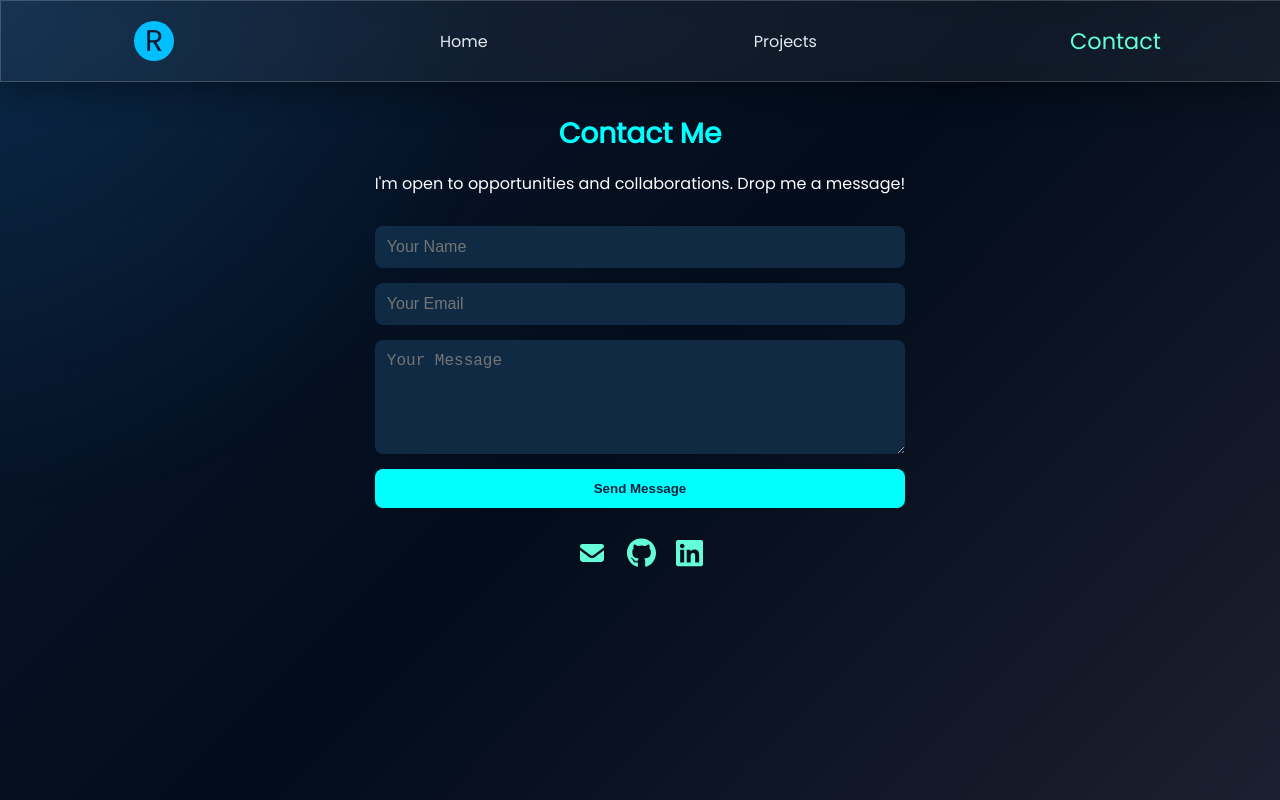
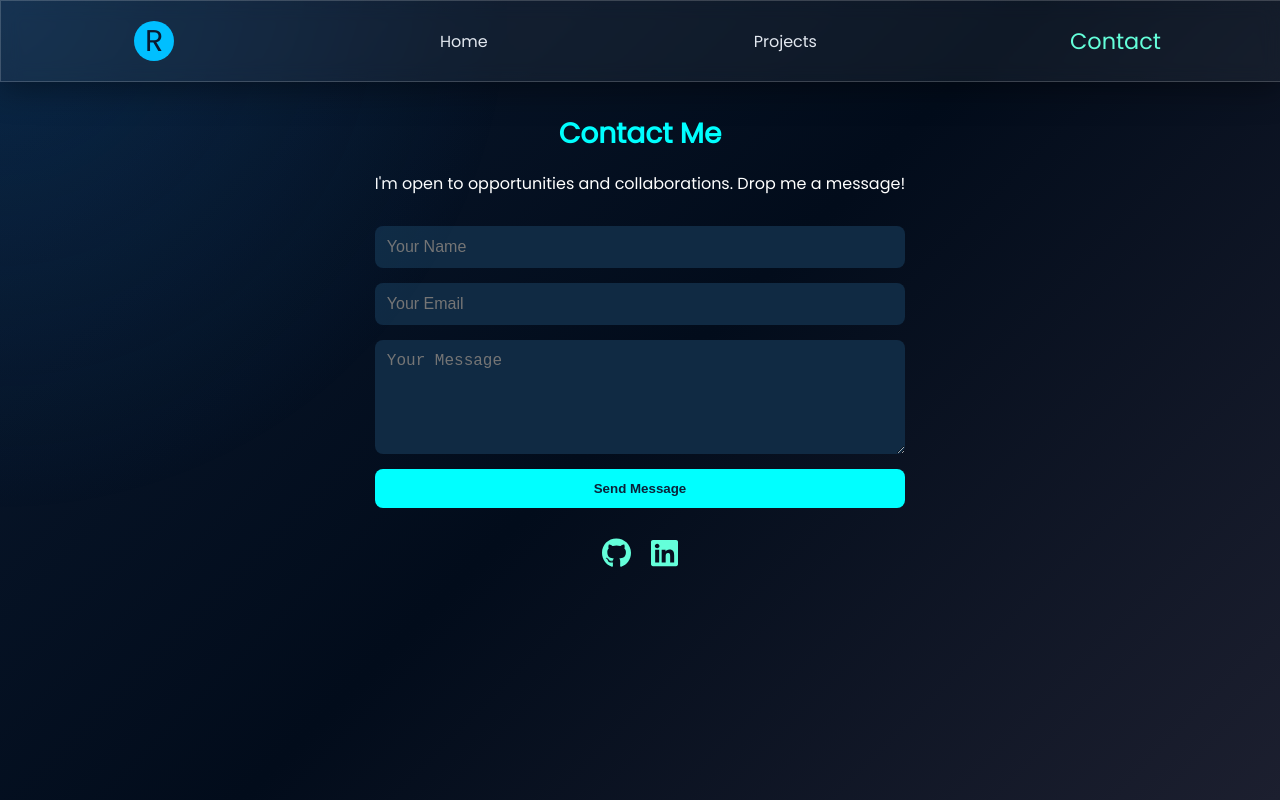
Before and after one commit to Ritesh-Kumar-Verma/myPortfolio, a React (Vite) app: page / in a window 1280 px wide. Both pictures are taken after a click on the element "Contact". Built offline with nearby package versions, Linux system fonts and the light colour scheme.

Commit message:
removed gmail

```diff
--- a/src/Components/Contact/Contact.jsx
+++ b/src/Components/Contact/Contact.jsx
@@ -2,18 +2,8 @@ import React, { useState } from "react";
 import "./Contact.css";
 import { assets } from "../../assets/assets";
 const Contact = () => {
-    const [showPopup,setShowPopup] = useState(false)
 
 
-    const myGmail = "ritesh782002@outlook.com"
-    const copyGmailToClipboard = ()=>{
-        navigator.clipboard.writeText(myGmail).then(()=>{
-            setShowPopup(true)
-            setTimeout(()=>setShowPopup(false),2000)
-        }).catch((error)=>{
-            console.error("Failed To Copy " , error)
-        })
-    }
 
   return (
     <section className="contact-section">
@@ -35,9 +25,7 @@ const Contact = () => {
       </form>
 
       <div className="social-links">
-        <a className="gmail" href="#" onClick={copyGmailToClipboard}><img src={assets.gmail} alt="" />
-        <div className="gmail-tooltip">Click To Copy Gmail</div>
-        </a>
+
         <a className="git"
           href="https://github.com/Ritesh-Kumar-Verma"
           target="_blank"
@@ -55,7 +43,6 @@ const Contact = () => {
           <div className="linkedin-tooltip">LinkedIn</div>
         </a>
       </div>
-      {showPopup && <div className="popup">Gmail Copied TO Clipboard</div>}
     </section>
   );
 };
```
